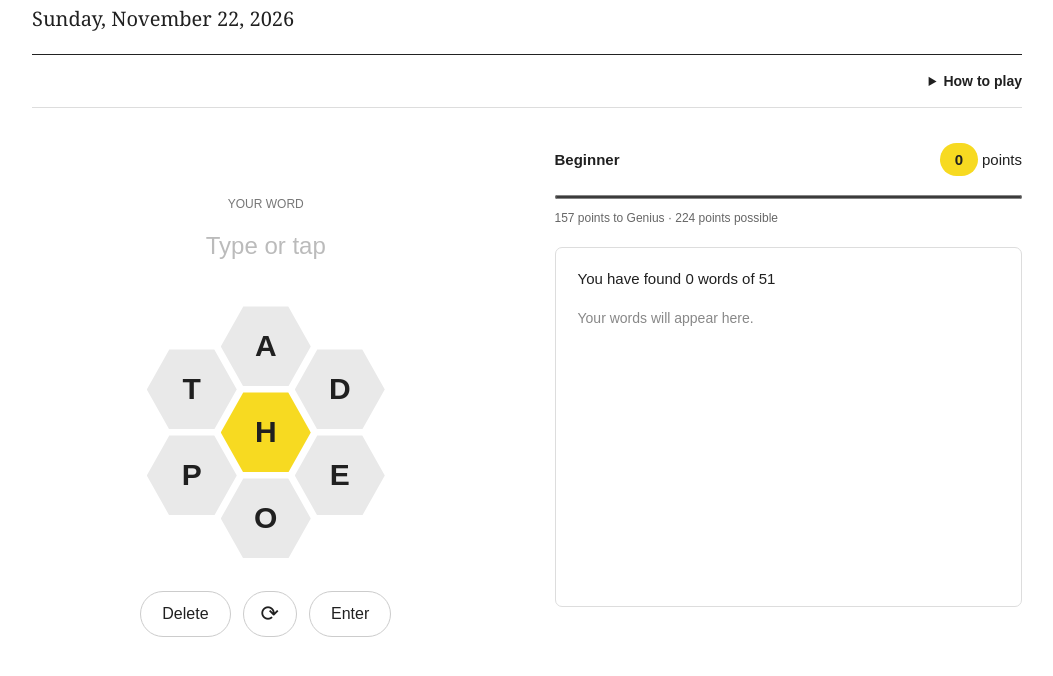
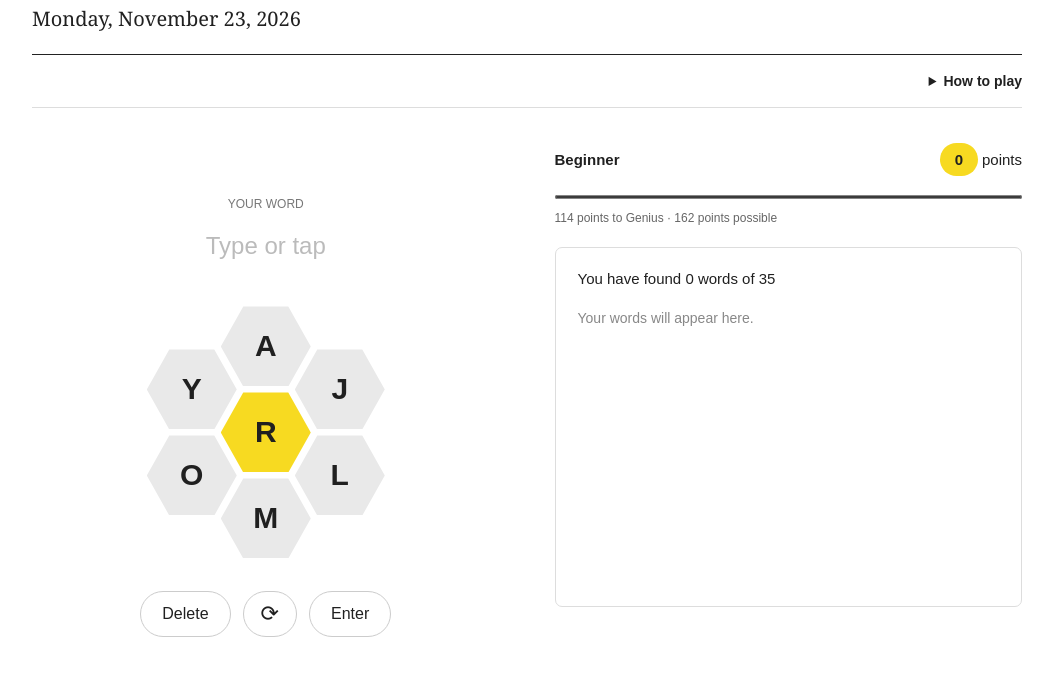
Before and after one commit to kingstarcat/spellingbee, a plain HTML site: page index.html in a window 1280 px wide. Shown: the part 92-768 px from the top of the page, without its empty margins (113-1166 px from the left). Drawn offline with Linux system fonts and the light colour scheme.

Commit message:
puzzle 2026-11-23

```diff
--- a/index.html
+++ b/index.html
@@ -85,7 +85,7 @@
     </div>
     <noscript>Enable JavaScript to play.</noscript>
   </main>
-  <script type="application/json" id="puzzle-data">{"date": "2026-11-22", "centerLetter": "h", "outerLetters": ["a", "d", "e", "o", "p", "t"], "answers": ["pothead", "ahead", "deadhead", "deadheaded", "death", "depth", "doeth", "doth", "hate", "hated", "hath", "hatha", "hatted", "head", "headed", "heap", "heaped", "heat", "heated", "heath", "heed", "heeded", "heptad", "hoed", "hood", "hooded", "hoodoo", "hoop", "hooped", "hoopoe", "hoot", "hooted", "hope", "hoped", "hopped", "hothead", "hotheaded", "hotpot", "oath", "path", "phat", "photo", "pooh", "teeth", "teethe", "teethed", "that", "thee", "theta", "tooth", "toothed"], "pangrams": ["pothead"]}</script>
+  <script type="application/json" id="puzzle-data">{"date": "2026-11-23", "centerLetter": "r", "outerLetters": ["a", "j", "l", "m", "o", "y"], "answers": ["majorly", "ajar", "alarm", "amoral", "amorally", "armor", "armory", "army", "aroma", "array", "arroyo", "lorry", "major", "mammary", "marjoram", "marm", "marry", "mayor", "mayoral", "molar", "moor", "moral", "morally", "moray", "oral", "orally", "raja", "rally", "roam", "roar", "roll", "room", "roomy", "royal", "royally"], "pangrams": ["majorly"]}</script>
   <script>
     'use strict';
     const puzzle = JSON.parse(document.getElementById('puzzle-data').textContent);
```
